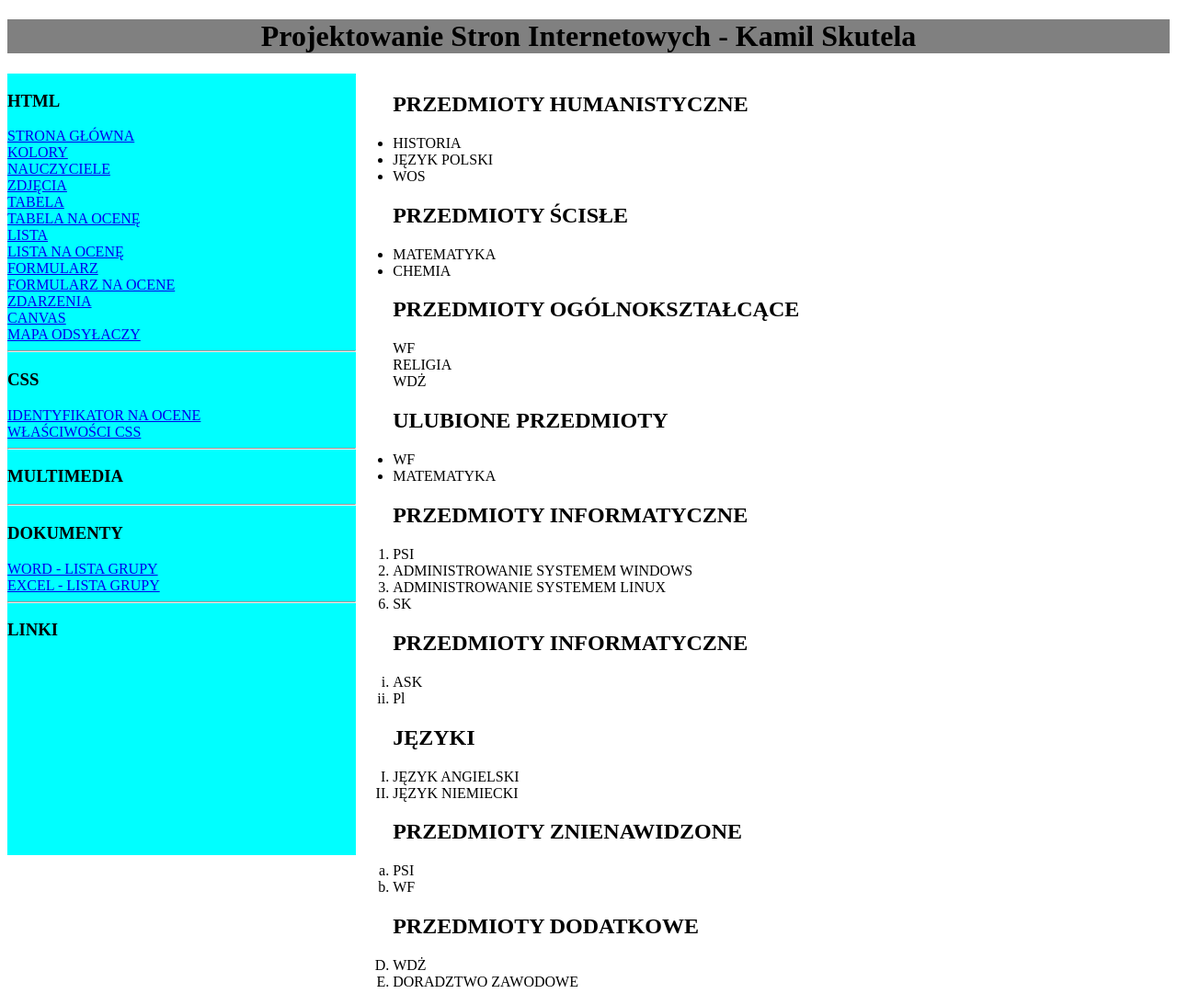
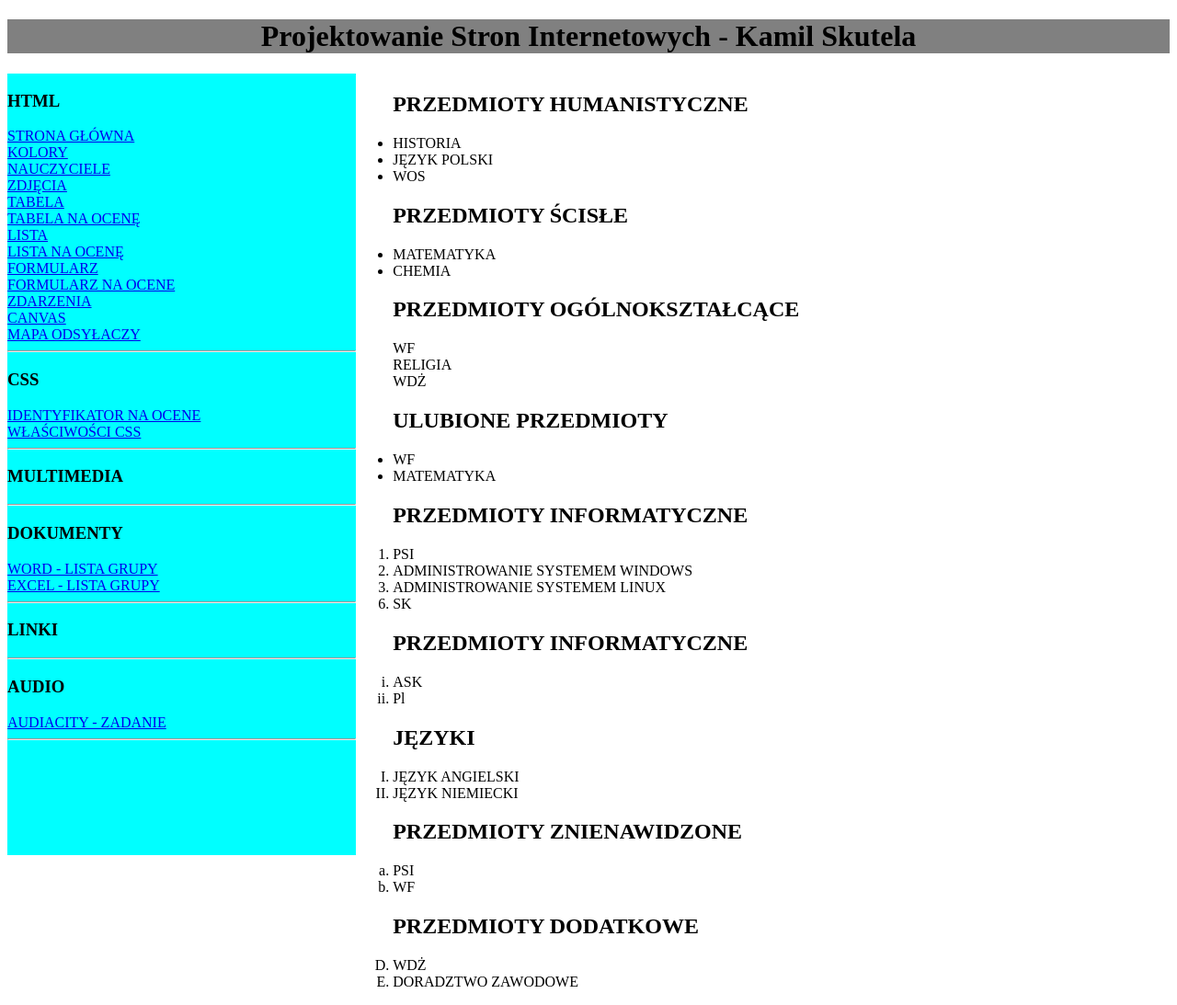
Before and after one commit to kskutela/kskutela, a plain HTML site: page listy.html in a window 1280 px wide. Shown: the top 1093 px of the page at 92% size. Drawn offline with Linux system fonts and the light colour scheme.

Commit message:
Update listy.html

```diff
--- a/listy.html
+++ b/listy.html
@@ -35,6 +35,10 @@
 			<a href="lista.xlsx">EXCEL - LISTA GRUPY</a><br />
 			<hr></hr>
 			<h3>LINKI</h3>
+			<hr></hr>
+			<h3>AUDIO</h3>
+			<a href="audio.aup3">AUDIACITY - ZADANIE</a><br />
+			<hr></hr>
 	</div>
 	<div style="float:right; width:70%;">
  <ul> <h2> PRZEDMIOTY HUMANISTYCZNE </h2>
```
